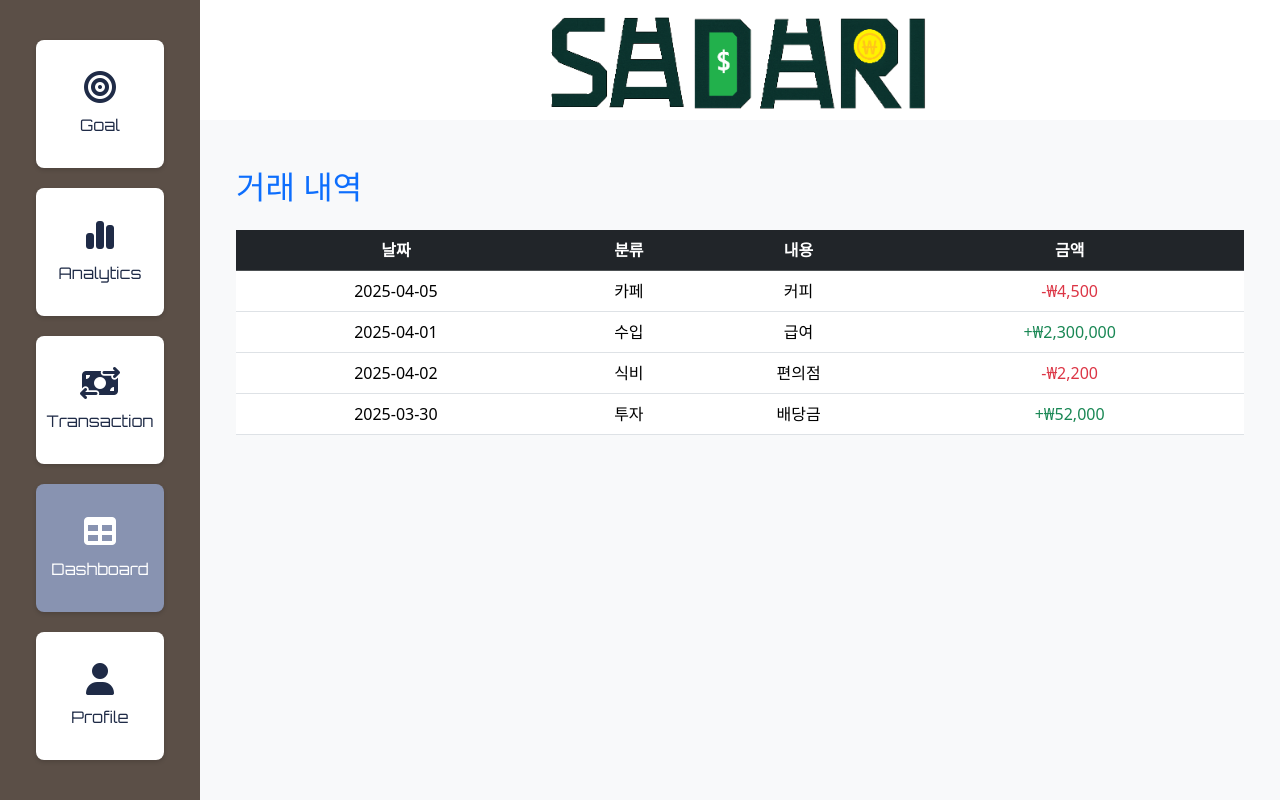
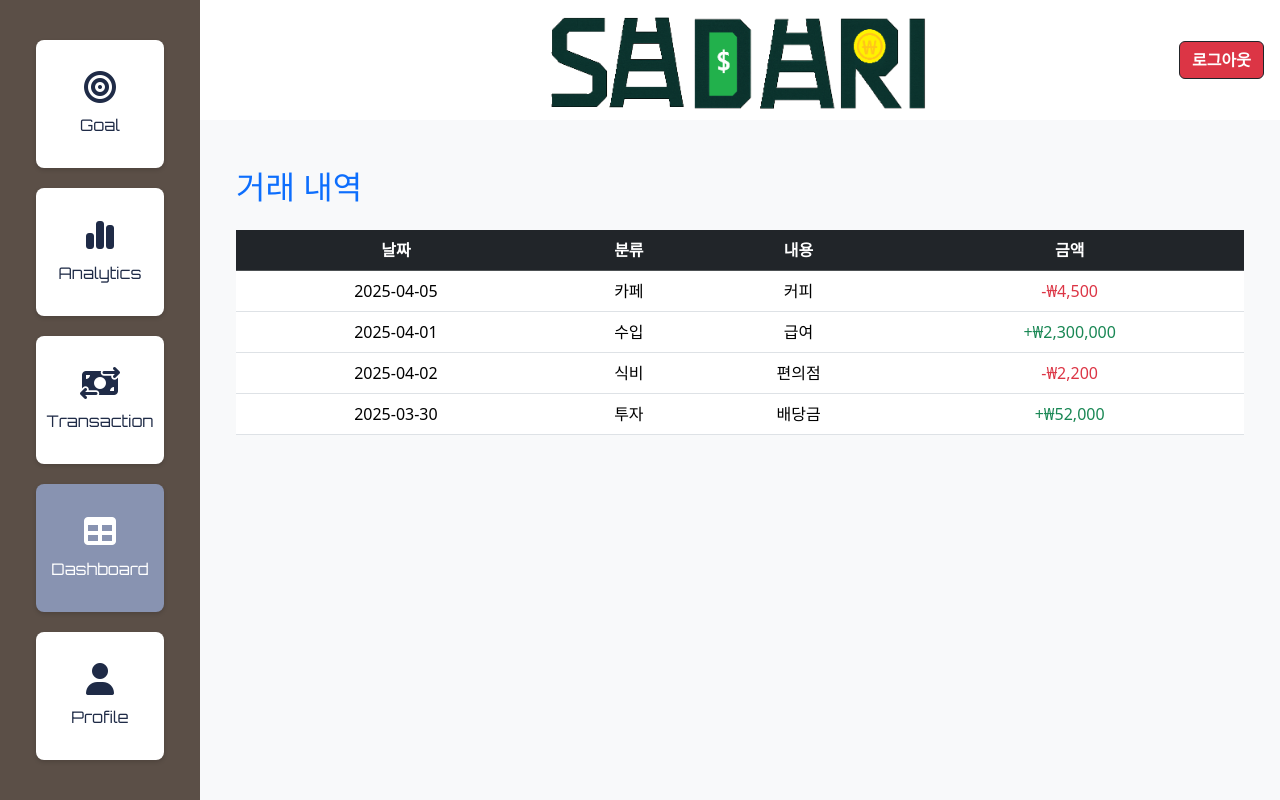
Before and after one commit to sangil6372/IYL-F4-moneybook, a Vue app: page /dashboard in a window 1280 px wide. Built offline with nearby package versions, Linux system fonts and the light colour scheme; sample sign-in values are in the browser's storage.

Commit message:
feat : 임시로 로그아웃 버튼 추가가

```diff
--- a/src/components/Header.vue
+++ b/src/components/Header.vue
@@ -3,22 +3,19 @@
     <header
       class="header-bar d-flex justify-content-center align-items-center position-relative"
     >
-      <!-- ✅ 모바일 전용 햄버거 버튼 (왼쪽 위 고정) -->
+      <!-- 로고 -->
+      <img src="@/assets/logo.png" alt="Logo" class="logo-img" />
+
+      <!-- 로그아웃 버튼 (우측 끝) -->
       <button
-        class="btn btn-outline-light d-lg-none position-absolute start-0 ms-3"
-        type="button"
-        data-bs-toggle="offcanvas"
-        data-bs-target="#mobileSidebar"
-        aria-controls="mobileSidebar"
+        class="btn btn-danger btn-outline-dark position-absolute end-0 me-3 fw-bold bg-gradient text-white"
+        @click="handleLogout"
       >
-        ☰
+        로그아웃
       </button>
-
-      <!-- ✅ 로고 이미지 -->
-      <img src="@/assets/logo.png" alt="Sadari Logo" class="logo-img " />
     </header>
 
-    <!-- ✅ 모바일용 Offcanvas 메뉴 -->
+    <!-- 모바일용 Offcanvas 메뉴 -->
     <div
       class="offcanvas offcanvas-start text-white custom-offcanvas"
       tabindex="-1"
@@ -45,7 +42,16 @@
 </template>
 
 <script setup>
-import { RouterLink } from "vue-router";
+import { useAuthStore } from "@/stores/auth";
+import { RouterLink, useRouter } from "vue-router";
+
+const authStore = useAuthStore();
+const router = useRouter();
+
+function handleLogout() {
+  authStore.logout();
+  router.push("/"); // 또는 { name: 'home' }
+}
 </script>
 
 <style scoped>
@@ -53,7 +59,6 @@ import { RouterLink } from "vue-router";
   background-color: rgb(255, 255, 255);
   height: 120px;
 }
-
 
 /* Offcanvas 설정 */
 .custom-offcanvas {
@@ -64,8 +69,7 @@ import { RouterLink } from "vue-router";
 }
 
 img {
-width: 400px;
-height : auto;
+  width: 400px;
+  height: auto;
 }
-
 </style>
```
